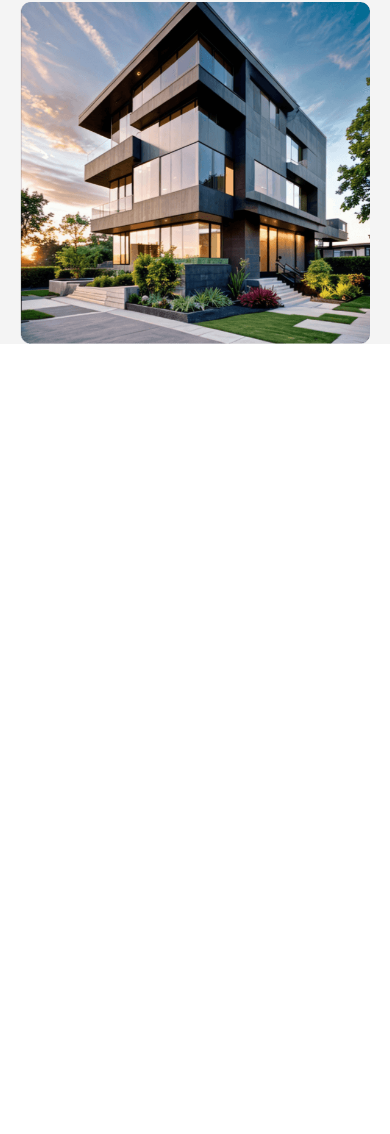
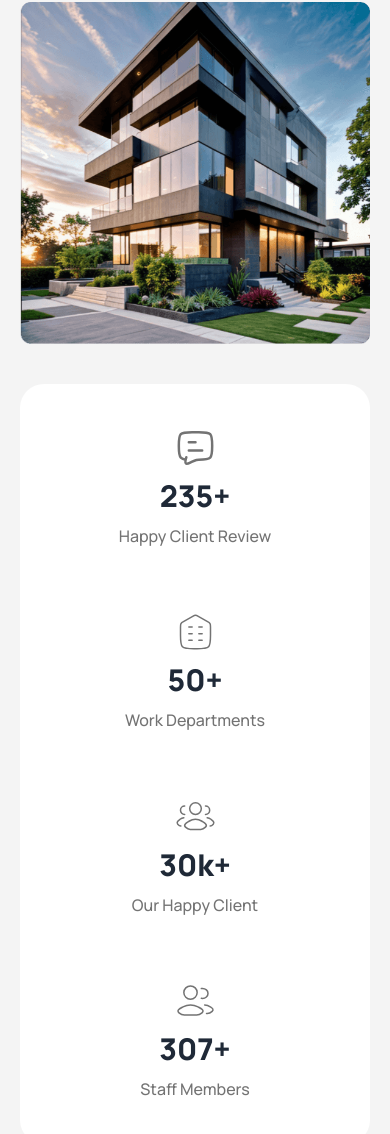
Before and after one commit to rubayedhasan/rinterio_make-your-dream-house, a plain HTML site: page index.html in a window 390 px wide. Shown: the part 1384-2518 px from the top of the page. Before the commit the page ends 1728 px from the top, so only its background shows below. Drawn offline with nearby package versions, Linux system fonts and the light colour scheme.

Commit message:
adding count section and icons for tis section content and classess to make your responsive

```diff
--- a/index.html
+++ b/index.html
@@ -338,6 +338,68 @@
           </div>
         </div>
       </section>
+
+      <!-- section: count -->
+      <section
+        id="count"
+        class="mx-auto mt-10 rounded-3xl bg-white p-6 sm:w-11/12 md:mt-20 lg:mt-24 lg:w-[96%] lg:p-8 xl:w-11/12"
+      >
+        <!-- count cards container -->
+        <div
+          class="grid grid-cols-1 place-items-center gap-6 md:grid-cols-2 lg:grid-cols-4"
+        >
+          <!-- 1st count card  -->
+          <div
+            class="flex size-40 flex-col items-center justify-center space-y-2.5 text-center"
+          >
+            <figure>
+              <img src="./images/comment-box.svg" alt="comment-box icon" />
+            </figure>
+            <h5 class="text-3xl font-extrabold text-[#4949494] lg:text-4xl">
+              235+
+            </h5>
+            <p class="font-medium leading-6 text-[#737373]">
+              Happy Client Review
+            </p>
+          </div>
+          <!-- 2nd count card  -->
+          <div
+            class="flex size-40 flex-col items-center justify-center space-y-2.5 text-center"
+          >
+            <figure>
+              <img src="./images/departement.svg" alt="departement" />
+            </figure>
+            <h5 class="text-3xl font-extrabold text-[#4949494] lg:text-4xl">
+              50+
+            </h5>
+            <p class="font-medium leading-6 text-[#737373]">Work Departments</p>
+          </div>
+          <!-- 3rt count card  -->
+          <div
+            class="flex size-40 flex-col items-center justify-center space-y-2.5 text-center"
+          >
+            <figure>
+              <img src="./images/Group-user.svg" alt="Group-user" />
+            </figure>
+            <h5 class="text-3xl font-extrabold text-[#4949494] lg:text-4xl">
+              30k+
+            </h5>
+            <p class="font-medium leading-6 text-[#737373]">Our Happy Client</p>
+          </div>
+          <!-- 4st count card  -->
+          <div
+            class="flex size-40 flex-col items-center justify-center space-y-2.5 text-center"
+          >
+            <figure>
+              <img src="./images/user-multiple.svg" alt="user-multiple" />
+            </figure>
+            <h5 class="text-3xl font-extrabold text-[#4949494] lg:text-4xl">
+              307+
+            </h5>
+            <p class="font-medium leading-6 text-[#737373]">Staff Members</p>
+          </div>
+        </div>
+      </section>
     </main>
 
     <!-- footer section  -->
```
Also changed, not shown: images/Group-user.svg (added), images/comment-box.svg (added), images/departement.svg (added), images/user-multiple.svg (added).
